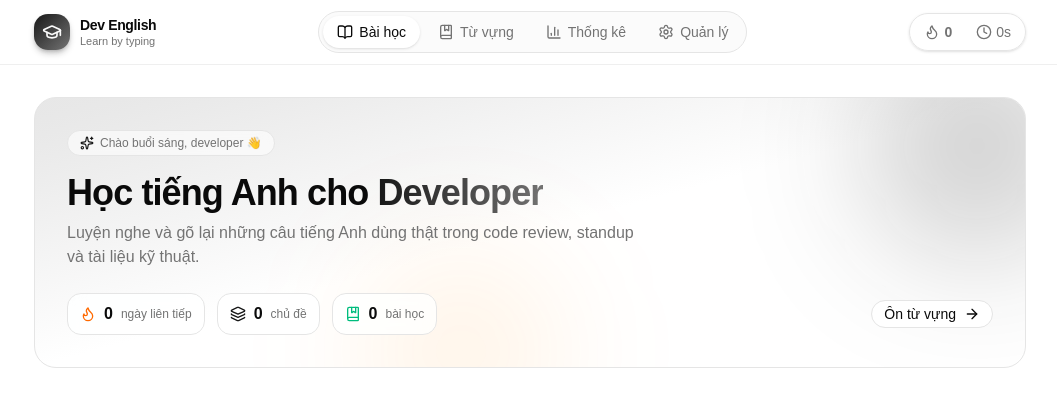
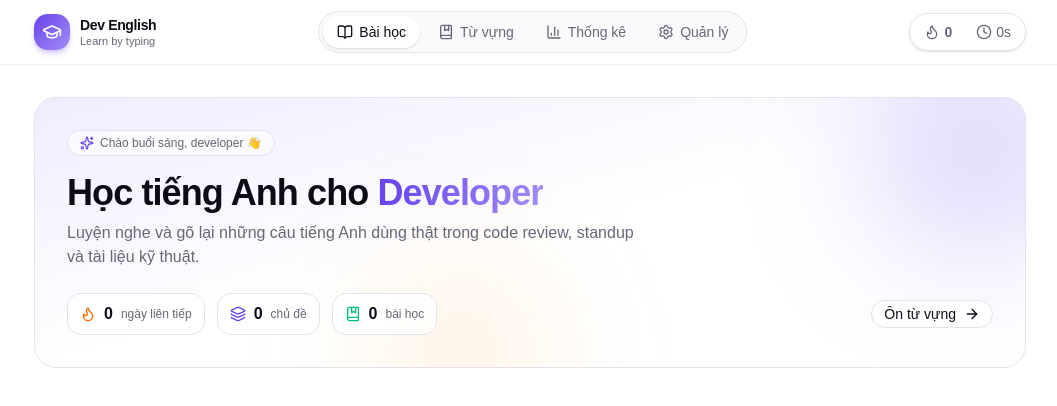
Before and after one commit to English-Toeic/mydaily, a React (Vite) app: page / in a window 1280 px wide. Shown: the top 406 px of the page, without its empty margins (110-1167 px from the left). Built offline with nearby package versions, Linux system fonts and the light colour scheme; no server answers; the database is empty.

Commit message:
fix build

```diff
--- a/src/index.css
+++ b/src/index.css
@@ -39,6 +39,13 @@
     --color-card: var(--card);
     --color-foreground: var(--foreground);
     --color-background: var(--background);
+
+    /* Màu mới */
+    --color-success: var(--success);
+    --color-success-foreground: var(--success-foreground);
+    --color-reward: var(--reward);
+    --color-reward-foreground: var(--reward-foreground);
+
     --radius-sm: calc(var(--radius) * 0.6);
     --radius-md: calc(var(--radius) * 0.8);
     --radius-lg: var(--radius);
@@ -51,6 +58,7 @@
 @theme {
   --animate-sound-wave: sound-wave 1s ease-in-out infinite;
   --animate-shake: shake 0.4s ease-in-out;
+  --animate-pop: pop 0.35s cubic-bezier(0.34, 1.56, 0.64, 1);
 
   @keyframes sound-wave {
     0%, 100% { transform: scaleY(0.3); }
@@ -62,106 +70,134 @@
     20%, 60% { transform: translateX(-4px); }
     40%, 80% { transform: translateX(4px); }
   }
+
+  /* Trả lời đúng: phóng nhẹ rồi về */
+  @keyframes pop {
+    0% { transform: scale(1); }
+    50% { transform: scale(1.03); }
+    100% { transform: scale(1); }
+  }
 }
 
 :root {
     --background: oklch(1 0 0);
-    --foreground: oklch(0.145 0 0);
+    --foreground: oklch(0.16 0.02 285);
     --card: oklch(1 0 0);
-    --card-foreground: oklch(0.145 0 0);
+    --card-foreground: oklch(0.16 0.02 285);
     --popover: oklch(1 0 0);
-    --popover-foreground: oklch(0.145 0 0);
-    --primary: oklch(0.205 0 0);
+    --popover-foreground: oklch(0.16 0.02 285);
+
+    /* Tím-chàm */
+    --primary: oklch(0.53 0.24 285);
     --primary-foreground: oklch(0.985 0 0);
-    --secondary: oklch(0.97 0 0);
-    --secondary-foreground: oklch(0.205 0 0);
-    --muted: oklch(0.97 0 0);
-    --muted-foreground: oklch(0.556 0 0);
-    --accent: oklch(0.97 0 0);
-    --accent-foreground: oklch(0.205 0 0);
-    --destructive: oklch(0.577 0.245 27.325);
-    --border: oklch(0.922 0 0);
-    --input: oklch(0.922 0 0);
-    --ring: oklch(0.708 0 0);
-    --chart-1: oklch(0.87 0 0);
-    --chart-2: oklch(0.556 0 0);
-    --chart-3: oklch(0.439 0 0);
-    --chart-4: oklch(0.371 0 0);
-    --chart-5: oklch(0.269 0 0);
+
+    --secondary: oklch(0.967 0.01 285);
+    --secondary-foreground: oklch(0.25 0.04 285);
+    --muted: oklch(0.967 0.008 285);
+    --muted-foreground: oklch(0.52 0.025 285);
+    --accent: oklch(0.955 0.025 285);
+    --accent-foreground: oklch(0.42 0.2 285);
+
+    --destructive: oklch(0.586 0.253 17.585);
+    --success: oklch(0.596 0.145 163.225);
+    --success-foreground: oklch(0.985 0 0);
+    --reward: oklch(0.828 0.189 84.429);
+    --reward-foreground: oklch(0.279 0.077 45.635);
+
+    --border: oklch(0.92 0.01 285);
+    --input: oklch(0.92 0.01 285);
+    --ring: oklch(0.53 0.24 285);
+
+    --chart-1: oklch(0.53 0.24 285);
+    --chart-2: oklch(0.596 0.145 163.225);
+    --chart-3: oklch(0.828 0.189 84.429);
+    --chart-4: oklch(0.7 0.15 285);
+    --chart-5: oklch(0.586 0.253 17.585);
+
     --radius: 0.625rem;
-    --sidebar: oklch(0.985 0 0);
-    --sidebar-foreground: oklch(0.145 0 0);
-    --sidebar-primary: oklch(0.205 0 0);
+
+    --sidebar: oklch(0.985 0.004 285);
+    --sidebar-foreground: oklch(0.16 0.02 285);
+    --sidebar-primary: oklch(0.53 0.24 285);
     --sidebar-primary-foreground: oklch(0.985 0 0);
-    --sidebar-accent: oklch(0.97 0 0);
-    --sidebar-accent-foreground: oklch(0.205 0 0);
-    --sidebar-border: oklch(0.922 0 0);
-    --sidebar-ring: oklch(0.708 0 0);
+    --sidebar-accent: oklch(0.955 0.025 285);
+    --sidebar-accent-foreground: oklch(0.42 0.2 285);
+    --sidebar-border: oklch(0.92 0.01 285);
+    --sidebar-ring: oklch(0.53 0.24 285);
 }
 
 .dark {
-    --background: oklch(0.145 0 0);
-    --foreground: oklch(0.985 0 0);
-    --card: oklch(0.205 0 0);
-    --card-foreground: oklch(0.985 0 0);
-    --popover: oklch(0.205 0 0);
-    --popover-foreground: oklch(0.985 0 0);
-    --primary: oklch(0.922 0 0);
-    --primary-foreground: oklch(0.205 0 0);
-    --secondary: oklch(0.269 0 0);
-    --secondary-foreground: oklch(0.985 0 0);
-    --muted: oklch(0.269 0 0);
-    --muted-foreground: oklch(0.708 0 0);
-    --accent: oklch(0.269 0 0);
-    --accent-foreground: oklch(0.985 0 0);
+    --background: oklch(0.16 0.015 285);
+    --foreground: oklch(0.97 0.005 285);
+    --card: oklch(0.21 0.02 285);
+    --card-foreground: oklch(0.97 0.005 285);
+    --popover: oklch(0.21 0.02 285);
+    --popover-foreground: oklch(0.97 0.005 285);
+
+    --primary: oklch(0.7 0.18 290);
+    --primary-foreground: oklch(0.2 0.05 285);
+
+    --secondary: oklch(0.27 0.025 285);
+    --secondary-foreground: oklch(0.97 0.005 285);
+    --muted: oklch(0.27 0.025 285);
+    --muted-foreground: oklch(0.72 0.03 285);
+    --accent: oklch(0.29 0.05 285);
+    --accent-foreground: oklch(0.92 0.04 285);
+
     --destructive: oklch(0.704 0.191 22.216);
+    --success: oklch(0.765 0.177 163.223);
+    --success-foreground: oklch(0.2 0.05 163);
+    --reward: oklch(0.852 0.199 91.936);
+    --reward-foreground: oklch(0.279 0.077 45.635);
+
     --border: oklch(1 0 0 / 10%);
     --input: oklch(1 0 0 / 15%);
-    --ring: oklch(0.556 0 0);
-    --chart-1: oklch(0.87 0 0);
-    --chart-2: oklch(0.556 0 0);
-    --chart-3: oklch(0.439 0 0);
-    --chart-4: oklch(0.371 0 0);
-    --chart-5: oklch(0.269 0 0);
-    --sidebar: oklch(0.205 0 0);
-    --sidebar-foreground: oklch(0.985 0 0);
-    --sidebar-primary: oklch(0.488 0.243 264.376);
-    --sidebar-primary-foreground: oklch(0.985 0 0);
-    --sidebar-accent: oklch(0.269 0 0);
-    --sidebar-accent-foreground: oklch(0.985 0 0);
+    --ring: oklch(0.7 0.18 290);
+
+    --chart-1: oklch(0.7 0.18 290);
+    --chart-2: oklch(0.765 0.177 163.223);
+    --chart-3: oklch(0.852 0.199 91.936);
+    --chart-4: oklch(0.55 0.2 285);
+    --chart-5: oklch(0.704 0.191 22.216);
+
+    --sidebar: oklch(0.19 0.018 285);
+    --sidebar-foreground: oklch(0.97 0.005 285);
+    --sidebar-primary: oklch(0.7 0.18 290);
+    --sidebar-primary-foreground: oklch(0.2 0.05 285);
+    --sidebar-accent: oklch(0.29 0.05 285);
+    --sidebar-accent-foreground: oklch(0.92 0.04 285);
     --sidebar-border: oklch(1 0 0 / 10%);
-    --sidebar-ring: oklch(0.556 0 0);
+    --sidebar-ring: oklch(0.7 0.18 290);
 }
 
 @layer base {
   * {
     @apply border-border outline-ring/50;
-    }
+  }
   body {
     @apply bg-background text-foreground;
-    }
+  }
   html {
     @apply font-sans;
-    }
-
+    /* Firefox */
+    scrollbar-color: color-mix(in oklch, var(--muted-foreground) 40%, transparent) transparent;
+  }
   button {
     cursor: pointer;
   }
 }
 
+/* Thanh cuộn tự đổi theo light/dark */
 ::-webkit-scrollbar {
   width: 10px;
 }
-
 ::-webkit-scrollbar-track {
-  background: rgb(15 23 42);
+  background: var(--background);
 }
-
 ::-webkit-scrollbar-thumb {
-  background: rgb(51 65 85);
+  background: color-mix(in oklch, var(--muted-foreground) 35%, transparent);
   border-radius: 5px;
 }
-
 ::-webkit-scrollbar-thumb:hover {
-  background: rgb(71 85 105);
+  background: color-mix(in oklch, var(--primary) 60%, transparent);
 }
```
